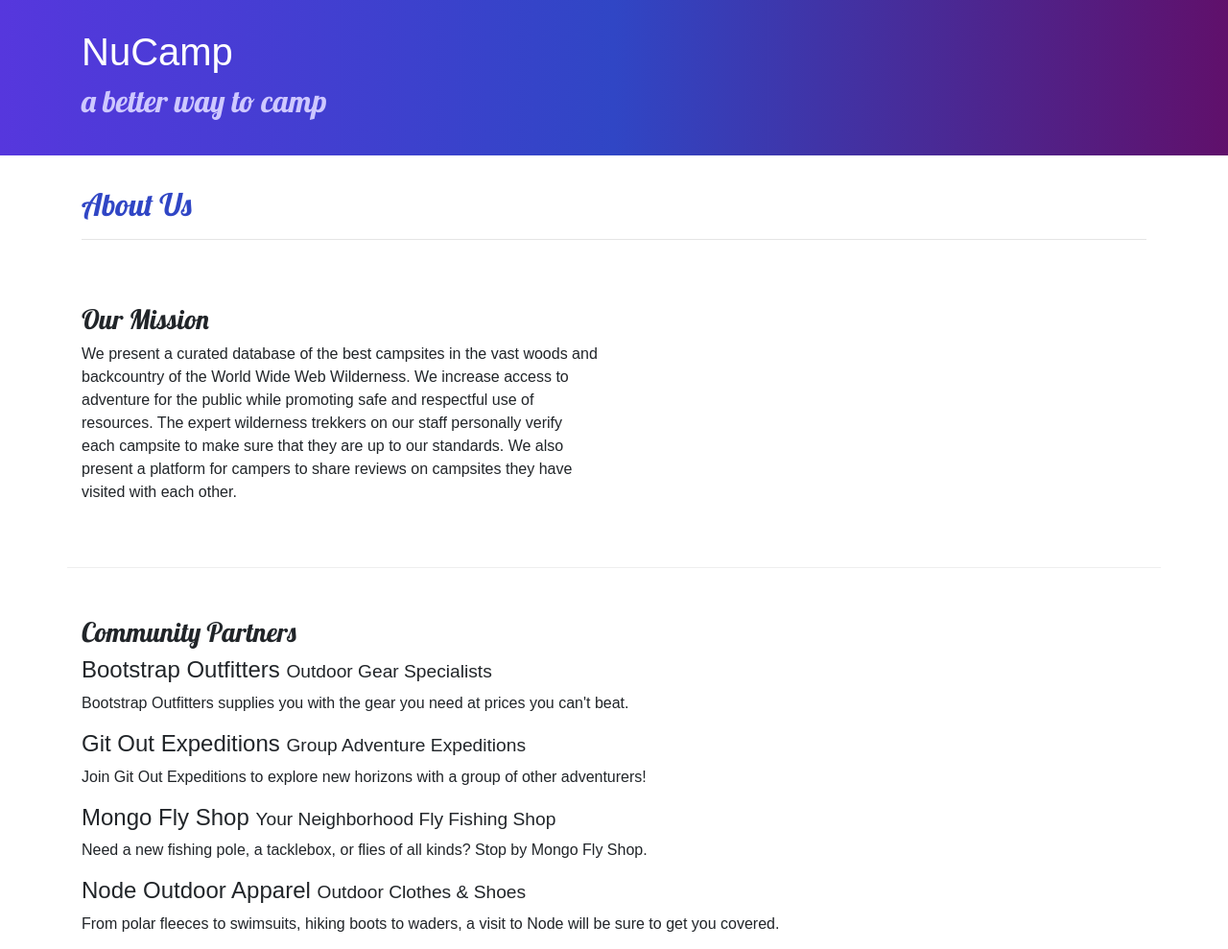
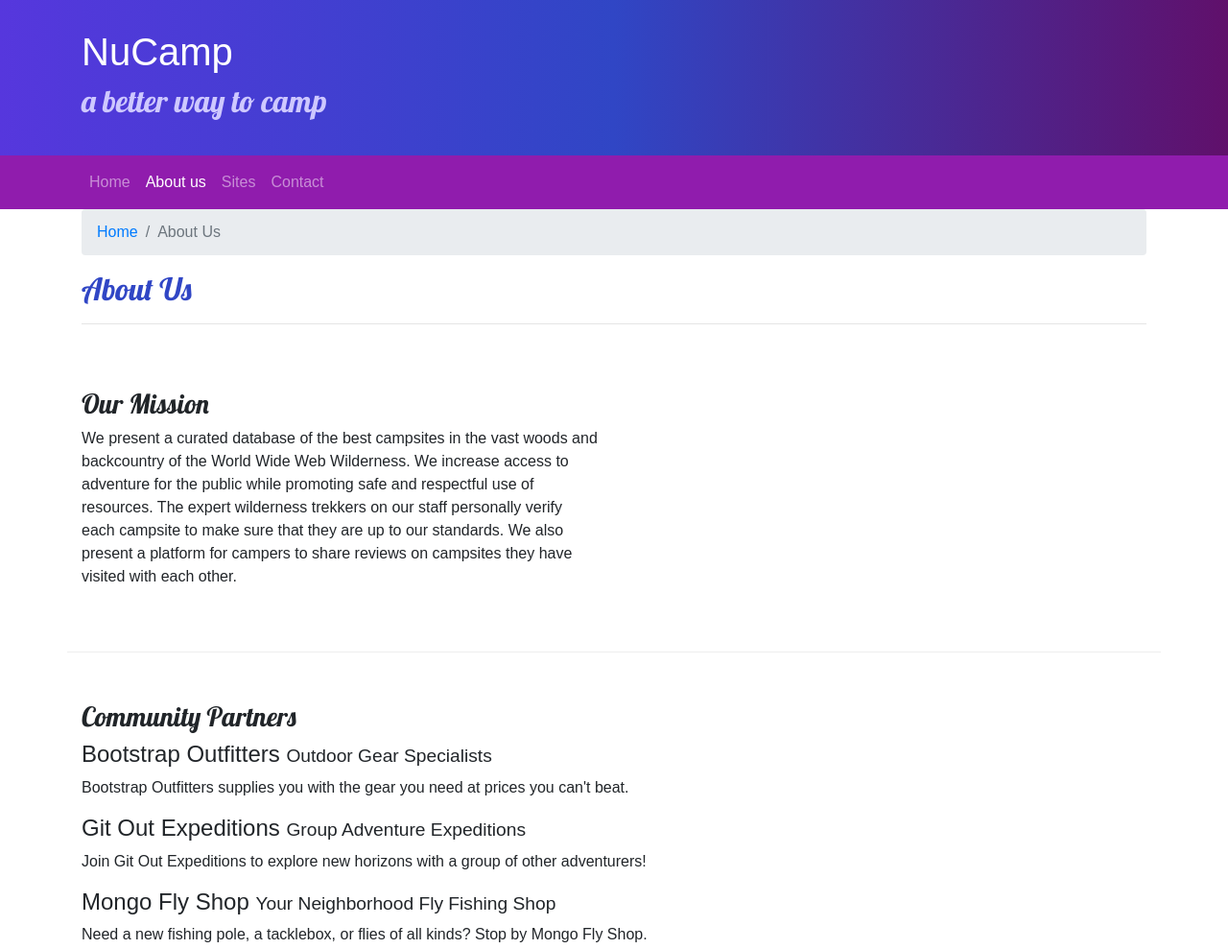
Before and after one commit to Reina-Inouye/Nucampsite, a website: page aboutus.html in a window 1280 px wide. Shown: the top 989 px of the page at 96% size. Drawn offline with nearby package versions, Linux system fonts and the light colour scheme.

Commit message:
Navbar and Breadcrumbs

```diff
--- a/aboutus.html
+++ b/aboutus.html
@@ -28,9 +28,27 @@
         </div>
     </header>
 
+    <nav class="navbar navbar-expand-sm navbar-dark sticky-top">
+        <div class ="container">
+            <button class="navbar-toggler ml-auto" type="button" data-toggle="collapse" data-target="#nucampNavbar"><span class="navbar-toggler-icon"></span></button>
+            <div class="collapse navbar-collapse" id="nucampNavbar">
+                <ul class= "navbar-nav">
+                    <li class="nav-item"><a class="nav-link" href = "index.html">Home</a></li>
+                    <li class="nav-item active"><a class="nav-link" href = "#">About us</a></li>
+                    <li class="nav-item"><a class="nav-link" href = "#">Sites</a></li>
+                    <li class="nav-item"><a class="nav-link" href = "#">Contact</a></li>
+                </ul>
+            </div>
+        </div>
+    </nav>
+
     <div class = "container">
         <div class = "row">
             <div class = "col">
+                <ol class="breadcrumb">
+                    <li class="breadcrumb-item"><a href="index.html">Home</a></li>
+                    <li class="breadcrumb-item active">About Us</li>
+                </ol>
                 <h2>About Us</h2>
                 <hr />
             </div>
--- a/css/styles.css
+++ b/css/styles.css
@@ -21,6 +21,7 @@ footer {
 }
 
 .jumbotron {
+    margin: 0;
     padding: 30px;
     background-image: linear-gradient(to right, #5637DD, #3046C5, #60106B);
     color: white;
@@ -31,3 +32,7 @@ footer {
     border-bottom: 1px ridge;
     min-height: 200px;
 }
+
+.navbar {
+  background-color: #901cad ;
+}
```
Also changed, not shown: index.html (+14 -0 lines).
